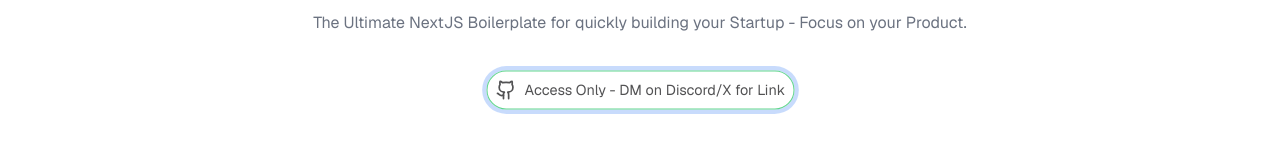
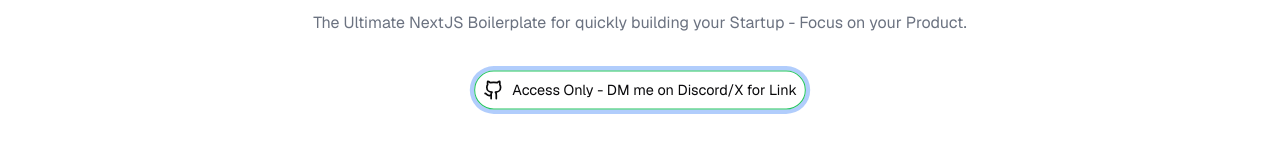
Before and after one commit to zaktech96/vsionboard, a Next.js app: page / in a window 1280 px wide. Shown: the part 249-406 px from the top of the page. Built offline with nearby package versions, Linux system fonts and the light colour scheme.

Commit message:
Update link text for accessibility in hero sectionAccess Only - DM me on Discord/X for Link

```diff
--- a/components/homepage/hero-section.tsx
+++ b/components/homepage/hero-section.tsx
@@ -26,11 +26,11 @@
         </Link> */}
         <Link
             href="https://x.com/_7obaid_"
-            className='animate-buttonheartbeat border border-green-500 p-2 rounded-full mt-5 hover:bg-green-500/10 hover:cursor-not-allowed opacity-70 flex items-center gap-2'
+            className='animate-buttonheartbeat border border-green-500 p-2 rounded-full mt-5 hover:bg-green-500/10 flex items-center gap-2'
             aria-label="Access Only - Contact for Repository Access"
         >
             <Github className='w-5 h-5' aria-hidden="true" />
-            <span className="text-sm">Access Only - DM on Discord/X for Link</span>
+            <span className="text-sm">Access Only - DM me on Discord/X for Link</span>
         </Link>
       </div>
       <div className="hidden md:block -mt-64">
```
